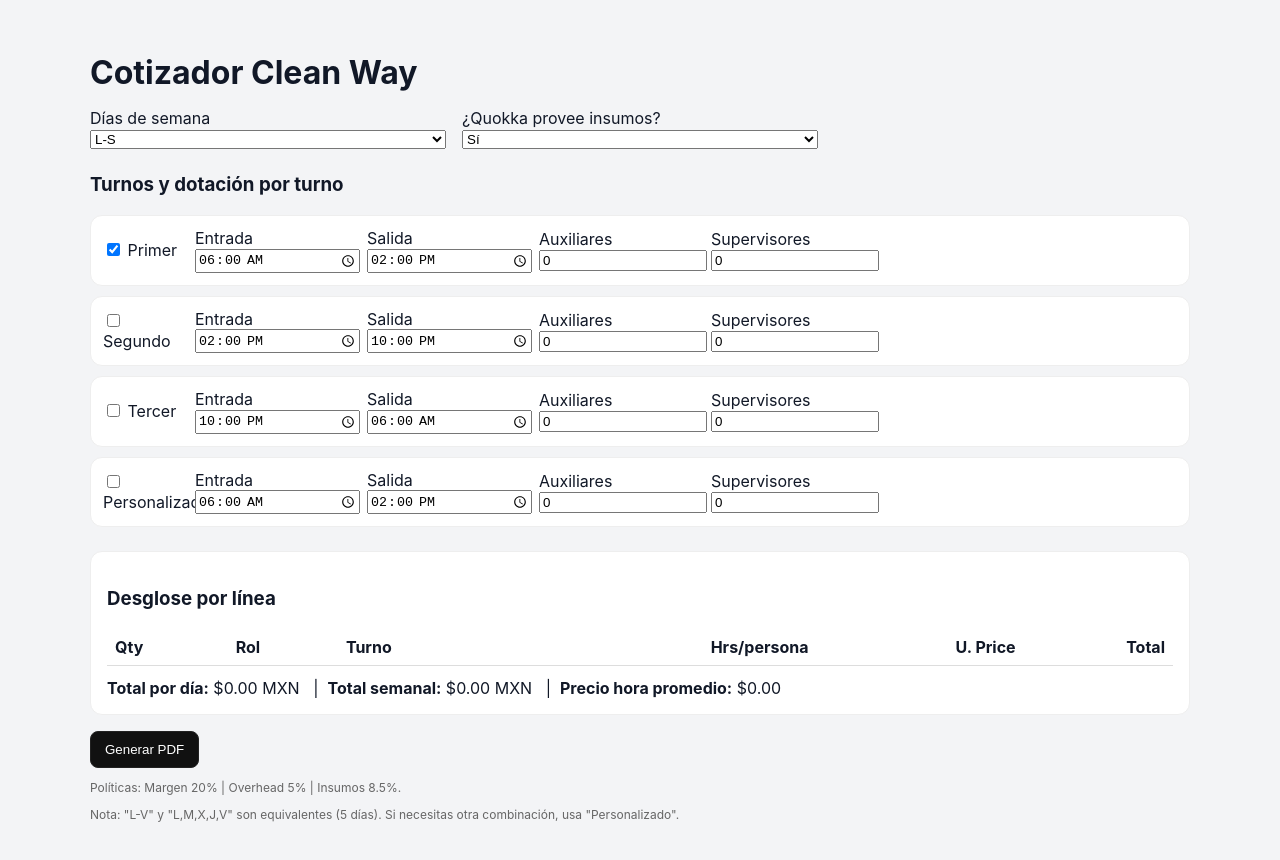
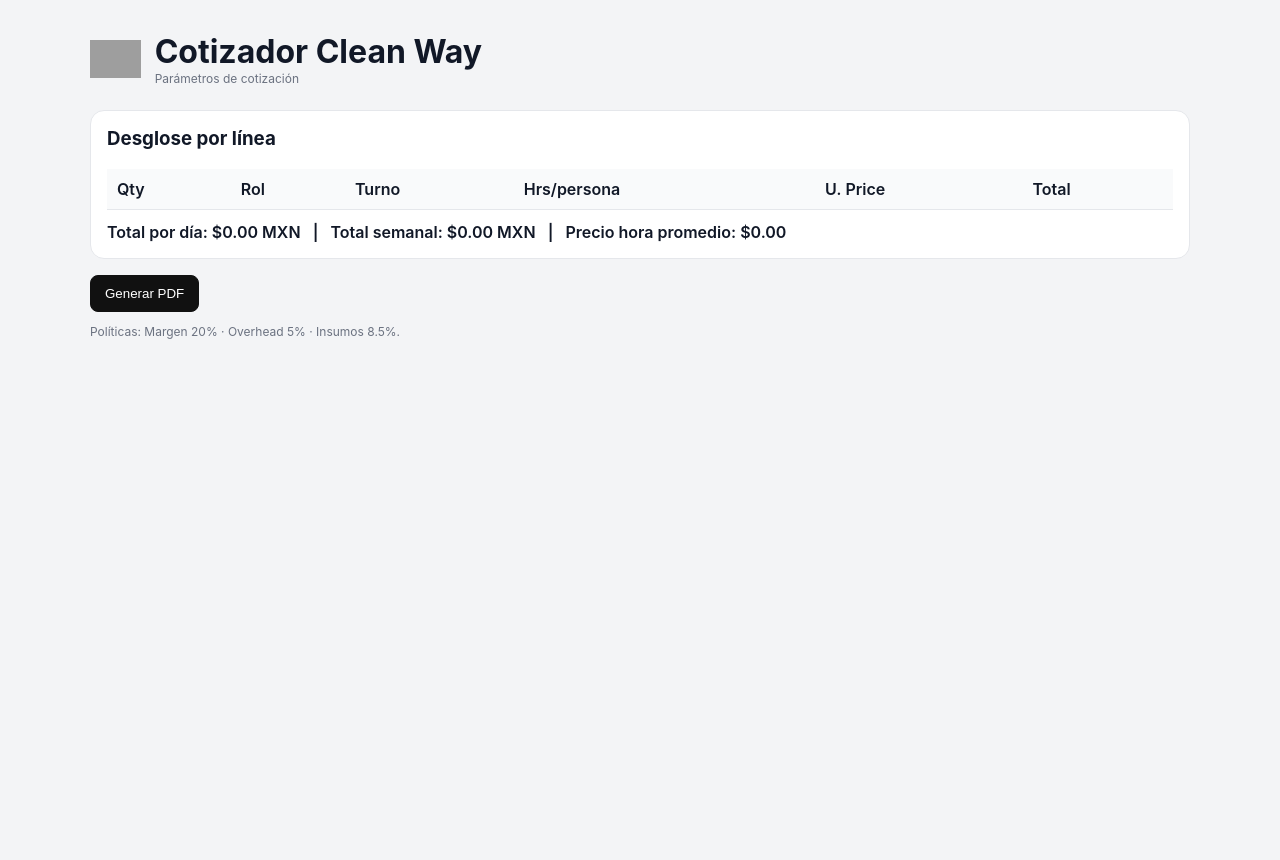
Before and after one commit to raulvenegasster-rgb/Cotizador-Clean-Way, a React (Vite) app: page / in a window 1280 px wide. Shown: the top 860 px of the page. After the commit the page ends 800 px from the top, so only its background shows below. Built offline with nearby package versions, Linux system fonts and the light colour scheme; grey boxes are pictures that could not be loaded.

Commit message:
Update App.tsx

```diff
--- a/src/web/App.tsx
+++ b/src/web/App.tsx
@@ -82,94 +82,55 @@
     doc.save("Cotizacion_CleanWay.pdf");
   }
 
-  return (
-    <div style={{ fontFamily: "Inter, system-ui, Arial", padding: 24, maxWidth: 1100, margin: "0 auto" }}>
-      <h1 style={{ marginBottom: 8 }}>Cotizador Clean Way</h1>
-
-      <div style={{ display: "grid", gridTemplateColumns: "repeat(3, 1fr)", gap: 16, marginTop: 16 }}>
-        <label>Días de semana
-          <select value={diasToLabel(dias)} onChange={e=> setDias(e.target.value === "Personalizado" ? "custom" : e.target.value)} style={{ width: "100%" }}>
-            <option value="L-V">L-V</option>
-            <option value="L-S">L-S</option>
-            <option value="L-D">L-D</option>
-            <option value="L,M,X,J,V">L,M,X,J,V</option>
-            <option value="Personalizado">Personalizado</option>
-          </select>
-        </label>
-
-        <label>¿Quokka provee insumos?
-          <select value={insumosQuokka ? "si" : "no"} onChange={e=>setInsumosQuokka(e.target.value==="si")} style={{ width: "100%" }}>
-            <option value="si">Sí</option>
-            <option value="no">No</option>
-          </select>
-        </label>
-
-        <div style={{ display: dias === "custom" ? "block" : "none" }}>
-          <div style={{ fontSize: 12, color: "#444" }}>Selecciona días</div>
-          {["L","M","X","J","V","S","D"].map(d => (
-            <label key={d} style={{ marginRight: 8 }}>
-              <input type="checkbox" checked={diasPers.includes(d)} onChange={()=>toggleDia(d)} /> {d}
-            </label>
-          ))}
+   return (
+    <div className="container">
+      {/* HEADER con logo */}
+      <div className="header">
+        <img src="/logo-cleanway.png" alt="Clean Way" />
+        <div>
+          <h1 style={{margin:0}}>Cotizador Clean Way</h1>
+          <div className="subtle">Parámetros de cotización</div>
         </div>
       </div>
 
-      <div style={{ marginTop: 24 }}>
-        <h3>Turnos y dotación por turno</h3>
-        {shifts.map((s, i) => (
-          <div key={i} style={{ border: "1px solid #eee", borderRadius: 12, padding: 12, marginBottom: 10, background: "#fff" }}>
-            <div style={{ display: "grid", gridTemplateColumns: "80px 160px 160px 160px 160px 160px", gap: 12, alignItems: "center" }}>
-              <label>
-                <input type="checkbox" checked={s.enabled} onChange={e=>updateShift(i,{enabled: e.target.checked})}/> {s.label}
-              </label>
-              <label>Entrada
-                <input type="time" value={s.horaEntrada} onChange={e=>updateShift(i,{horaEntrada: e.target.value})} style={{ width: "100%" }}/>
-              </label>
-              <label>Salida
-                <input type="time" value={s.horaSalida} onChange={e=>updateShift(i,{horaSalida: e.target.value})} style={{ width: "100%" }}/>
-              </label>
-              <label>Auxiliares
-                <input type="number" min={0} value={s.auxiliares} onChange={e=>updateShift(i,{auxiliares: Number(e.target.value)})} style={{ width: "100%" }}/>
-              </label>
-              <label>Supervisores
-                <input type="number" min={0} value={s.supervisores} onChange={e=>updateShift(i,{supervisores: Number(e.target.value)})} style={{ width: "100%" }}/>
-              </label>
-            </div>
-          </div>
-        ))}
-      </div>
+      {/* Filtros arriba (días e insumos) como ya los tienes */}
+      {/* ... */}
 
-      <div style={{ marginTop: 24, padding: 16, border: "1px solid #eee", borderRadius: 12, background:"#fff" }}>
-        <h3>Desglose por línea</h3>
-        <table style={{ width: "100%", borderCollapse: "collapse" }}>
+      {/* Turnos y dotación (igual que ya lo tienes, puedes envolver cada turno en .card si quieres) */}
+      {/* ... */}
+
+      {/* DESGLOSE EN TABLA CON FORMATO */}
+      <div className="card" style={{ marginTop: 24 }}>
+        <h3 style={{ marginTop: 0 }}>Desglose por línea</h3>
+        <table className="data">
           <thead>
             <tr>
-              <th style={{ textAlign:"left", borderBottom:"1px solid #ddd", padding: 8 }}>Qty</th>
-              <th style={{ textAlign:"left", borderBottom:"1px solid #ddd", padding: 8 }}>Rol</th>
-              <th style={{ textAlign:"left", borderBottom:"1px solid #ddd", padding: 8 }}>Turno</th>
-              <th style={{ textAlign:"right", borderBottom:"1px solid #ddd", padding: 8 }}>Hrs/persona</th>
-              <th style={{ textAlign:"right", borderBottom:"1px solid #ddd", padding: 8 }}>U. Price</th>
-              <th style={{ textAlign:"right", borderBottom:"1px solid #ddd", padding: 8 }}>Total</th>
+              <th>Qty</th>
+              <th>Rol</th>
+              <th>Turno</th>
+              <th className="num">Hrs/persona</th>
+              <th className="num">U. Price</th>
+              <th className="num">Total</th>
             </tr>
           </thead>
           <tbody>
             {res.lineas.map((l, idx) => (
               <tr key={idx}>
-                <td style={{ padding: 8 }}>{l.qty}</td>
-                <td style={{ padding: 8 }}>{l.rol}</td>
-                <td style={{ padding: 8 }}>{l.turno}</td>
-                <td style={{ padding: 8, textAlign: "right" }}>{l.horasPorPersona.toFixed(1)}</td>
-                <td style={{ padding: 8, textAlign: "right" }}>${l.precioUnitarioHora.toFixed(2)}</td>
-                <td style={{ padding: 8, textAlign: "right" }}>${l.total.toFixed(2)}</td>
+                <td>{l.qty}</td>
+                <td>{l.rol}</td>
+                <td><span className="chip">{l.turno}</span></td>
+                <td className="num">{l.horasPorPersona.toFixed(1)}</td>
+                <td className="num">${l.precioUnitarioHora.toFixed(2)}</td>
+                <td className="num">${l.total.toFixed(2)}</td>
               </tr>
             ))}
           </tbody>
         </table>
 
-        <div style={{ marginTop: 12 }}>
-          <b>Total por día:</b> ${res.totalDia.toFixed(2)} MXN &nbsp; | &nbsp;
-          <b>Total semanal:</b> ${res.totalSemana.toFixed(2)} MXN &nbsp; | &nbsp;
-          <b>Precio hora promedio:</b> ${res.precioHoraPromedio.toFixed(2)}
+        <div style={{ marginTop: 12, fontWeight: 600 }}>
+          Total por día: ${res.totalDia.toFixed(2)} MXN &nbsp; | &nbsp;
+          Total semanal: ${res.totalSemana.toFixed(2)} MXN &nbsp; | &nbsp;
+          Precio hora promedio: ${res.precioHoraPromedio.toFixed(2)}
         </div>
 
         {res.alertas.length > 0 && (
@@ -180,20 +141,13 @@
       </div>
 
       <div style={{ marginTop: 16 }}>
-        <button onClick={generarPDF} style={{ padding: "10px 14px", borderRadius: 8, border: "1px solid #222", background: "#111", color: "#fff" }}>
-          Generar PDF
-        </button>
+        <button className="btn" onClick={generarPDF}>Generar PDF</button>
       </div>
 
-      <div style={{ marginTop: 12, fontSize: 12, color: "#666" }}>
-        <p>
-          Políticas: Margen {(catalogs.politicas.MargenMin_CleanWay*100).toFixed(0)}% |
-          Overhead {(catalogs.politicas["CostoAdministrativo%"]*100).toFixed(0)}% |
-          Insumos {(((catalogs.politicas as any).FactorInsumosPct ?? 0.085)*100).toFixed(1)}%.
-        </p>
-        <p style={{ marginTop: 4 }}>
-          Nota: "L-V" y "L,M,X,J,V" son equivalentes (5 días). Si necesitas otra combinación, usa "Personalizado".
-        </p>
+      <div className="subtle" style={{ marginTop: 12 }}>
+        Políticas: Margen {(catalogs.politicas.MargenMin_CleanWay*100).toFixed(0)}% ·
+        Overhead {(catalogs.politicas["CostoAdministrativo%"]*100).toFixed(0)}% ·
+        Insumos {(((catalogs.politicas as any).FactorInsumosPct ?? 0.085)*100).toFixed(1)}%.
       </div>
     </div>
   );
```
